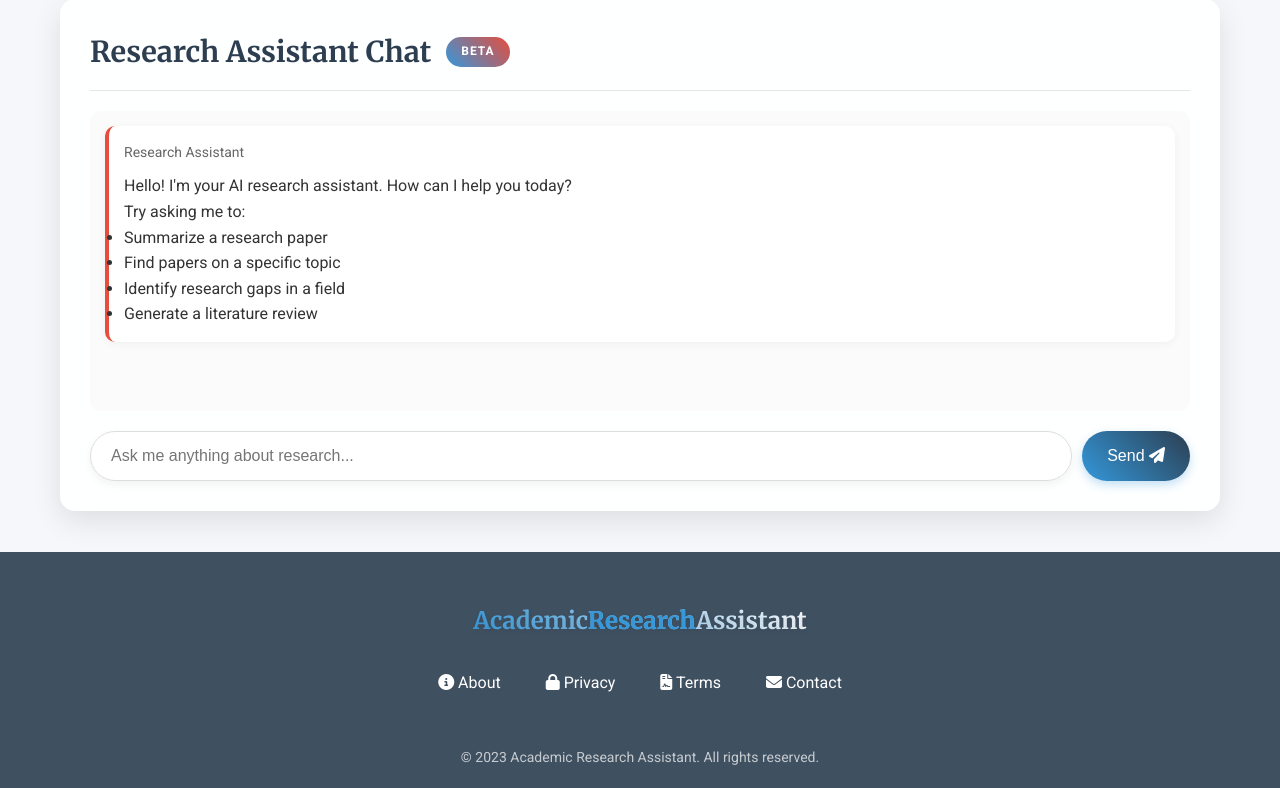
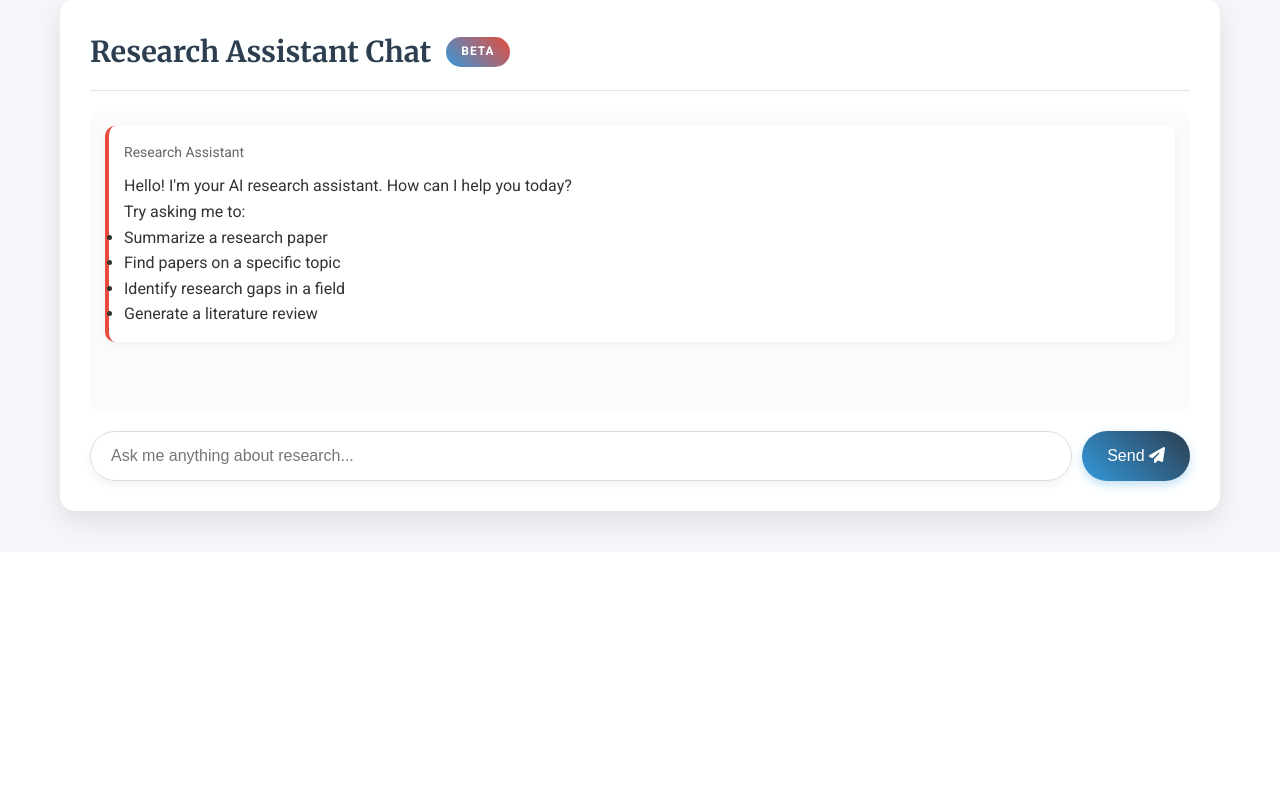
Before and after one commit to sripad2020/research_assistant, a Flask app: page /chatting in a window 1280 px wide; the page is wider, and only the part inside the window is pictured. Shown: the part 2298-3086 px from the top of that part. After the commit the page ends 2837 px from the top of that part, so only its background shows below. Run offline with Flask 3, Linux system fonts and the light colour scheme; some libraries are stand-ins or nearby versions.

Commit message:
the udpdated one

```diff
--- a/templates/chat.html
+++ b/templates/chat.html
@@ -1126,22 +1126,6 @@
             </section>
         {% endif %}
     </main>
-
-    <footer>
-        <div class="container footer-content">
-            <div class="logo">Academic<span>Research</span>Assistant</div>
-            <div class="footer-links">
-                <a href="#"><i class="fas fa-info-circle"></i> About</a>
-                <a href="#"><i class="fas fa-lock"></i> Privacy</a>
-                <a href="#"><i class="fas fa-file-contract"></i> Terms</a>
-                <a href="#"><i class="fas fa-envelope"></i> Contact</a>
-            </div>
-            <div class="copyright">
-                &copy; 2023 Academic Research Assistant. All rights reserved.
-            </div>
-        </div>
-    </footer>
-
     <script>
         // Initialize Tilt.js for all elements with data-tilt attribute
         VanillaTilt.init(document.querySelectorAll("[data-tilt]"), {
--- a/templates/index.html
+++ b/templates/index.html
@@ -253,10 +253,6 @@
                 <a href="/research_sync" class="btn">Launch Analyzer</a>
             </div>
         </div>
-
-        <footer>
-            <p>© 2025 Research AI Assistant | Powered by xAI</p>
-        </footer>
     </div>
 
     <!-- Three.js (r128) -->
```
